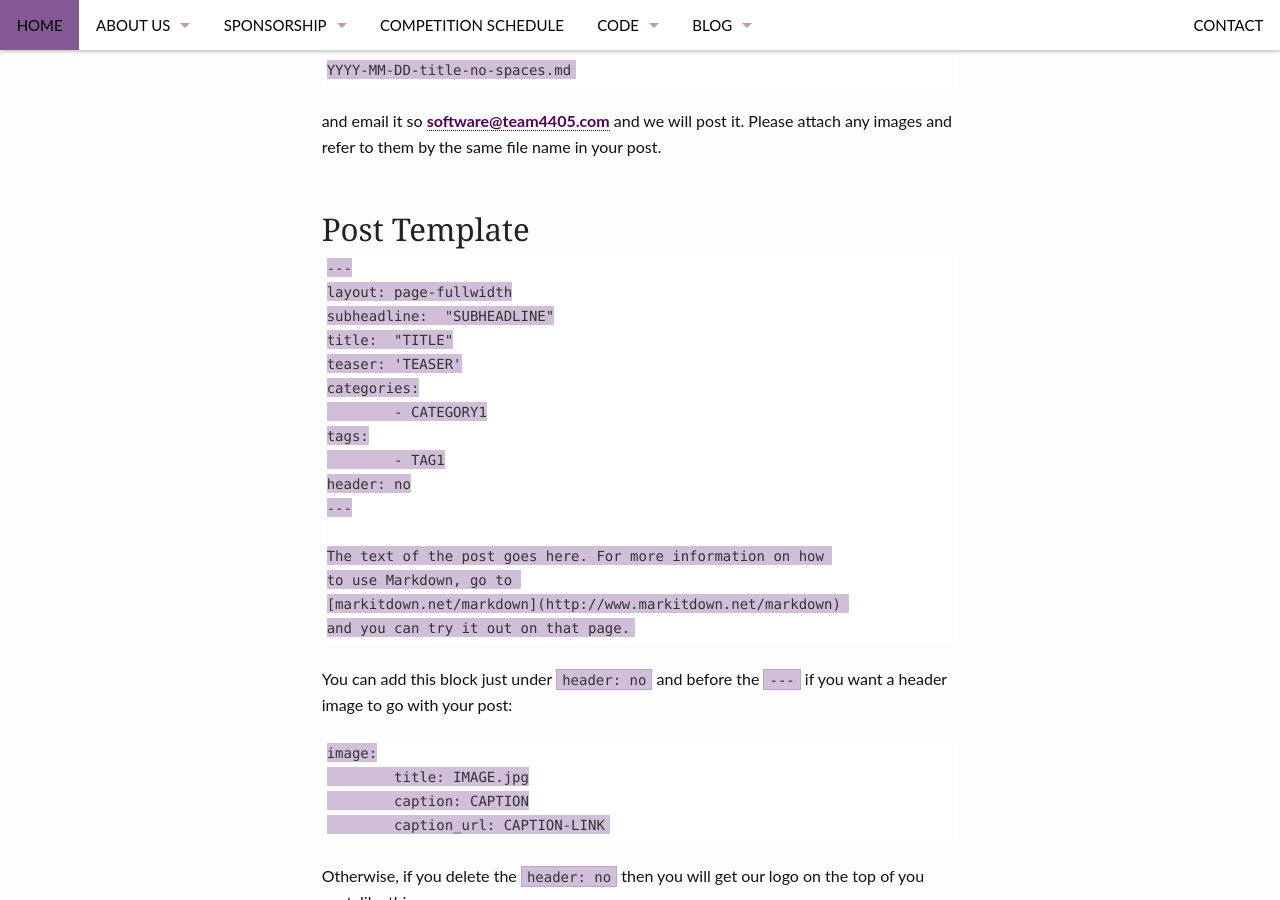
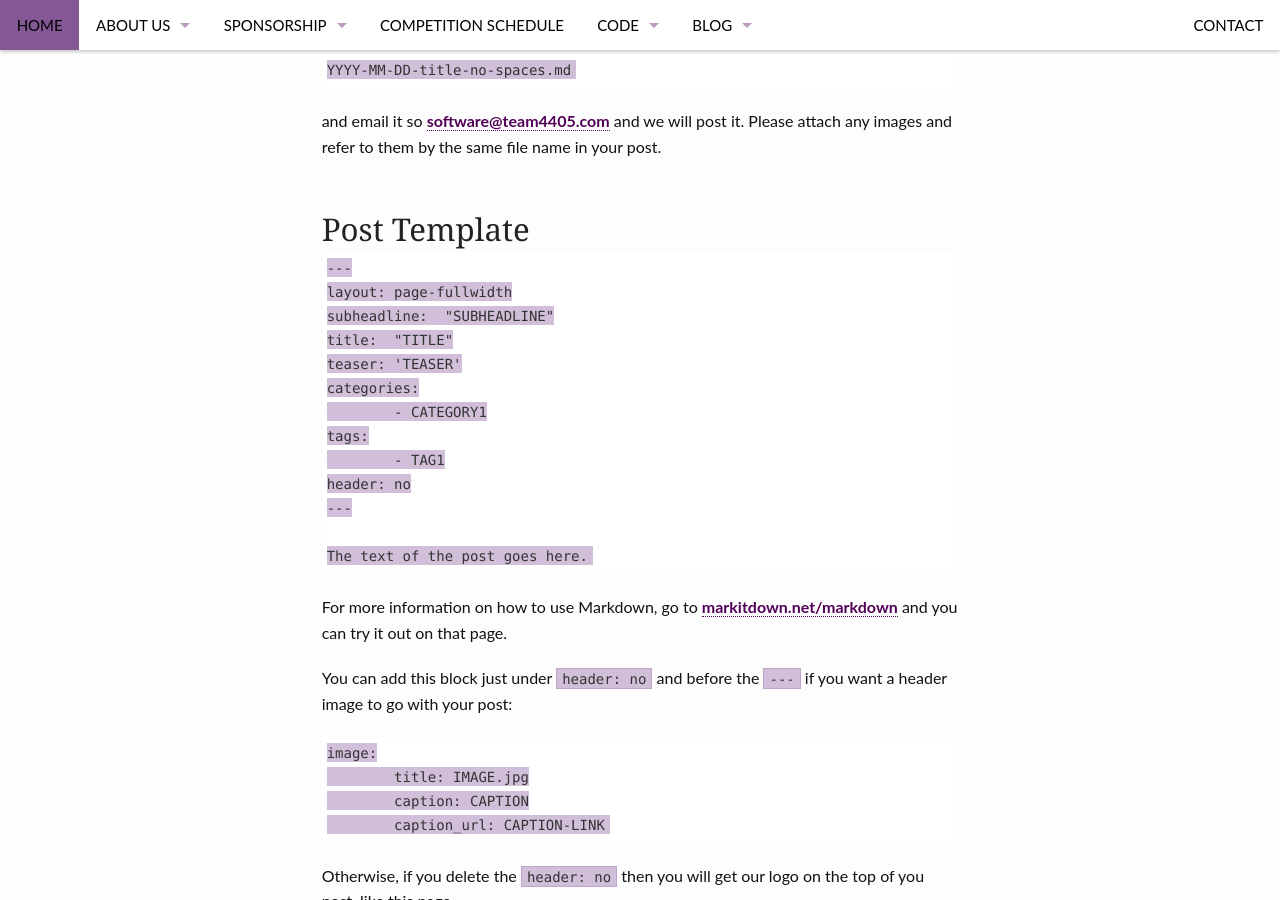
Before and after one commit to team4405/team4405.github.io, a Jekyll site: the page built from pages/posting.md, in a window 1280 px wide and 900 px high, scrolled down 419 px. Built offline with Jekyll 4.4.1, drawn with Linux system fonts in a browser that asks for light colours; nearby versions of some CDN libraries.

Commit message:
Update posting.md

```diff
--- a/pages/posting.md
+++ b/pages/posting.md
@@ -30,11 +30,9 @@ and email it so [software@team4405.com](mailto:software@team4405.com) and we wil
 	header: no
 	---
 
-	The text of the post goes here. For more information on how
-	to use Markdown, go to
-	[markitdown.net/markdown](http://www.markitdown.net/markdown)
-	and you can try it out on that page.
+	The text of the post goes here.
 
+For more information on how to use Markdown, go to [markitdown.net/markdown](http://www.markitdown.net/markdown) and you can try it out on that page.
 
 You can add this block just under `header: no` and before the `---` if you want a header image to go with your post:
 
```
